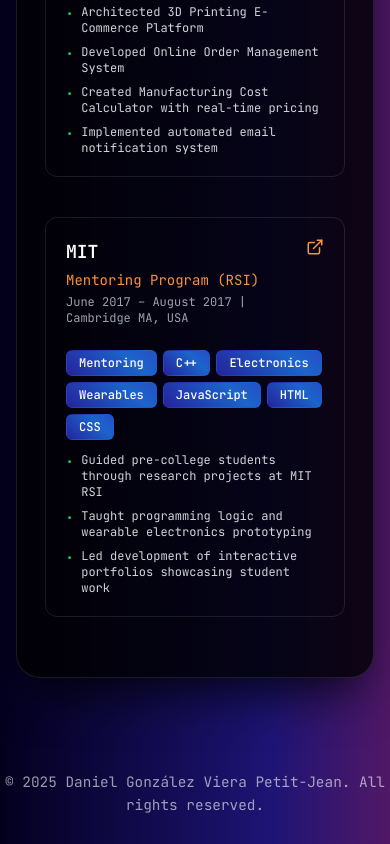
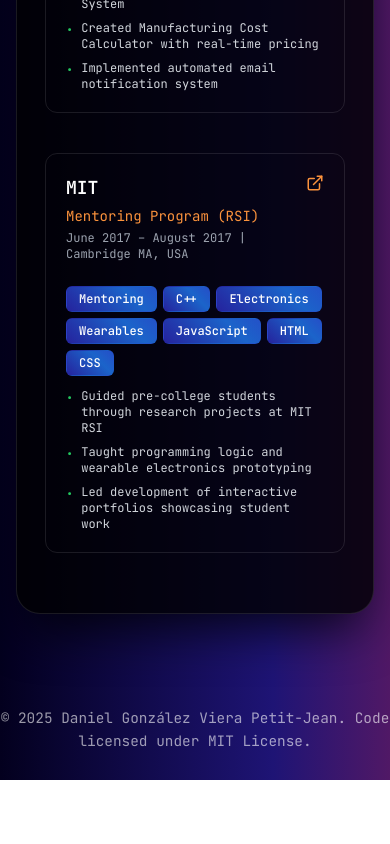
Before and after one commit to DanielGVPJean/portfolio, a React (Vite) app in the folder desarrollo/: page / in a window 390 px wide. Shown: the part 3470-4314 px from the top of the page. After the commit the page ends 4250 px from the top, so only its background shows below. Built offline with nearby package versions, Linux system fonts and the light colour scheme.

Commit message:
feat: navbar position relative to screen size
The navbar now drops down to the bottom of the screen on mobile devices to make it easier for the user to access it

```diff
--- a/desarrollo/src/components/molecules/NavBar.tsx
+++ b/desarrollo/src/components/molecules/NavBar.tsx
@@ -16,12 +16,14 @@ export const NavBar: React.FC = () => {
       // Posición actual del scroll
       const offsetPosition = elementPosition + window.pageYOffset
 
-      // Altura del navbar (aproximadamente) + espacio adicional
+      // En mobile (< 640px) el navbar está abajo, no necesita offset
+      // En tablet/desktop (≥ 640px) el navbar está arriba, necesita offset
+      const isMobile = window.innerWidth < 640
       const navbarHeight = 80
       const additionalOffset = 20
-      const totalOffset = navbarHeight + additionalOffset
+      const totalOffset = isMobile ? 0 : navbarHeight + additionalOffset
 
-      // Hacer scroll con el offset
+      // Hacer scroll con el offset apropiado
       window.scrollTo({
         top: offsetPosition - totalOffset,
         behavior: 'smooth'
@@ -37,7 +39,7 @@ export const NavBar: React.FC = () => {
   const visibleItems = getVisibleItems()
 
   return (
-    <nav className="fixed top-6 left-1/2 transform -translate-x-1/2 z-40">
+    <nav className="fixed bottom-6 sm:top-6 left-1/2 transform -translate-x-1/2 z-40">
       <div className="bg-black/20 backdrop-blur-md rounded-full border border-white/10 shadow-lg">
         {/* Desktop version - solo skills y experience */}
         <div className="hidden lg:flex items-center px-6 py-3">
--- a/desarrollo/src/components/organisms/PortfolioTemplate.tsx
+++ b/desarrollo/src/components/organisms/PortfolioTemplate.tsx
@@ -15,7 +15,7 @@ export const PortfolioTemplate: React.FC = () => {
     <div className={`min-h-screen transition-opacity duration-500 ${loaded ? 'opacity-100' : 'opacity-0'}`}>
       <NavBar />
 
-      <main className="container-custom pt-20">
+      <main className="container-custom pt-4 sm:pt-20">
         <div className="flex flex-col lg:flex-row gap-7 min-h-screen">
           {/* Profile Card - Left Side */}
           <div className="lg:w-1/3">
@@ -31,7 +31,7 @@ export const PortfolioTemplate: React.FC = () => {
       </main>
 
       <footer className="py-7 text-center text-white/60 mt-16">
-        <p>&copy; 2025 Daniel González Viera Petit-Jean. All rights reserved.</p>
+        <p>&copy; 2025 Daniel González Viera Petit-Jean. Code licensed under MIT License.</p>
       </footer>
     </div>
   )
```
